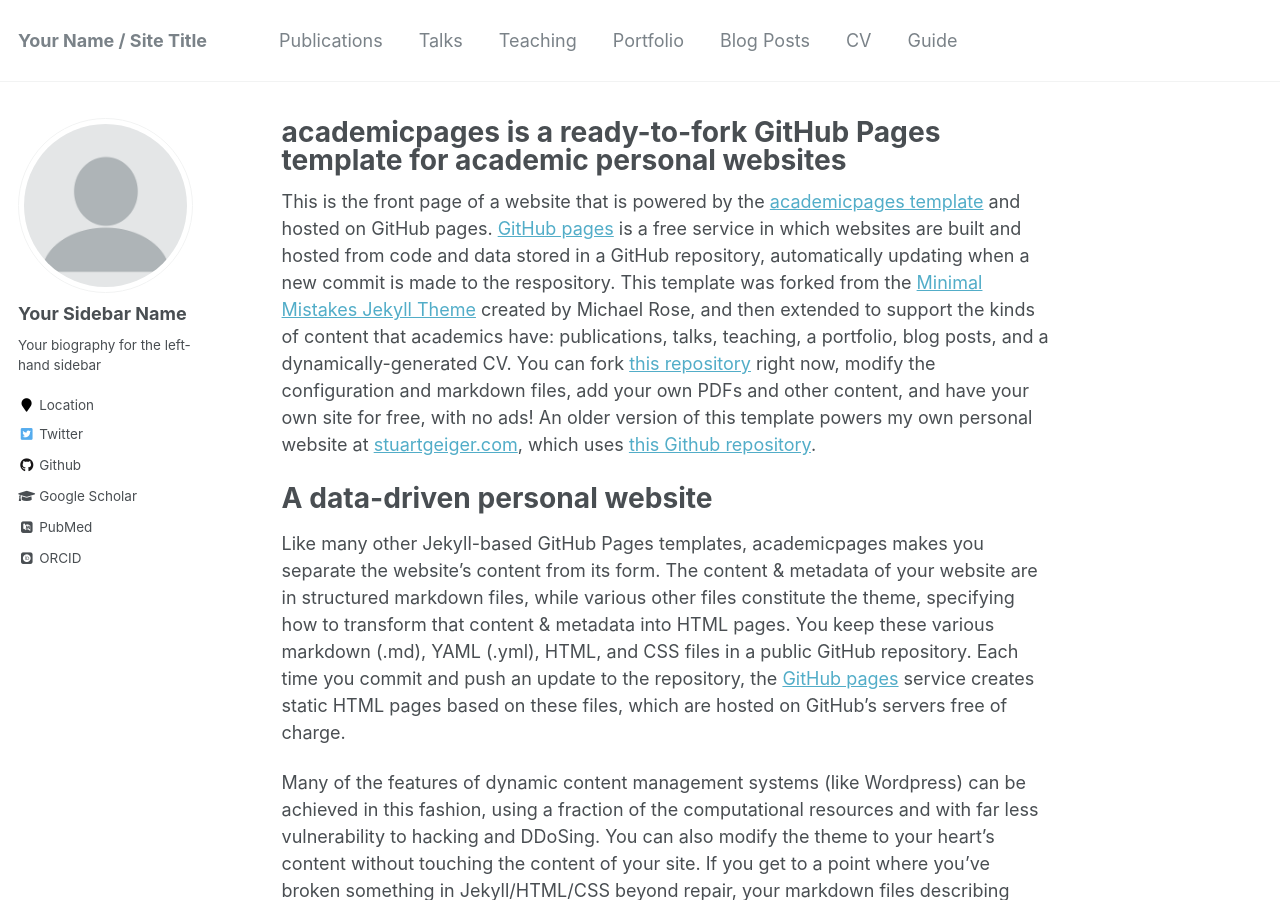
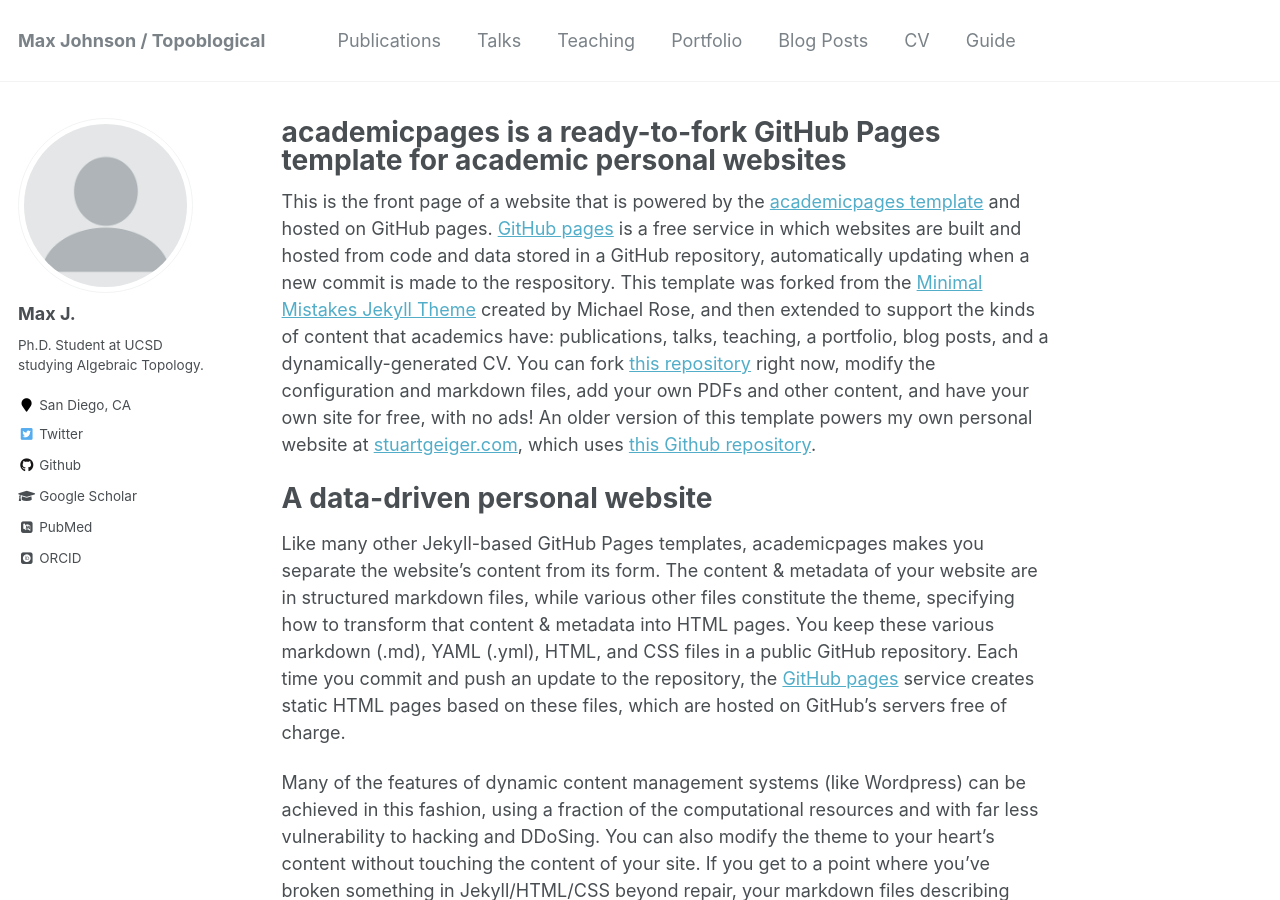
Before and after one commit to MaxJMath/maxjmath.github.io, a Jekyll site: the page built from _pages/about.md, in a window 1280 px wide and 900 px high. Built offline with Jekyll 4.4.1, drawn with Linux system fonts in a browser that asks for light colours; some web fonts are replaced; some of the changed text lies outside the part shown.

Commit message:
Update _config.yml

```diff
--- a/_config.yml
+++ b/_config.yml
@@ -7,13 +7,13 @@
 
 # Site Settings
 locale                   : "en-US"
-title                    : "Your Name / Site Title"
+title                    : "Max Johnson / Topoblogical"
 title_separator          : "-"
-name                     : &name "Your Name"
-description              : &description "personal description"
-url                      : https://academicpages.github.io # the base hostname & protocol for your site e.g. "https://mmistakes.github.io"
+name                     : &name "Max Johnson"
+description              : &description "Ph.D. Student at UCSD studying Algebraic Topology."
+url                      : https://MaxJMath.github.io # the base hostname & protocol for your site e.g. "https://mmistakes.github.io"
 baseurl                  : "" # the subpath of your site, e.g. "/blog"
-repository               : "academicpages/academicpages.github.io"
+repository               : "MaxJMath/MaxJMath.github.io"
 teaser                   :  # filename of teaser fallback teaser image placed in /images/, .e.g. "500x300.png"
 breadcrumbs              : false # true, false (default)
 words_per_minute         : 160
@@ -80,10 +80,10 @@ analytics:
 
 # Site Author
 author:
-  name             : "Your Sidebar Name"
+  name             : "Max J."
   avatar           : "profile.png"
-  bio              : "Your biography for the left-hand sidebar"
-  location         : "Location"
+  bio              : "Ph.D. Student at UCSD studying Algebraic Topology."
+  location         : "San Diego, CA"
   employer         :
   pubmed           : "https://www.ncbi.nlm.nih.gov/pubmed/?term=john+snow"
   googlescholar    : "http://yourfullgooglescholarurl.com"
@@ -109,7 +109,7 @@ author:
   stackoverflow    : # http://stackoverflow.com/users/123456/username
   steam            :
   tumblr           :
-  twitter          : "replacethistwitterhandle"
+  twitter          : "maxthematics"
   vine             :
   weibo            :
   xing             :
```
